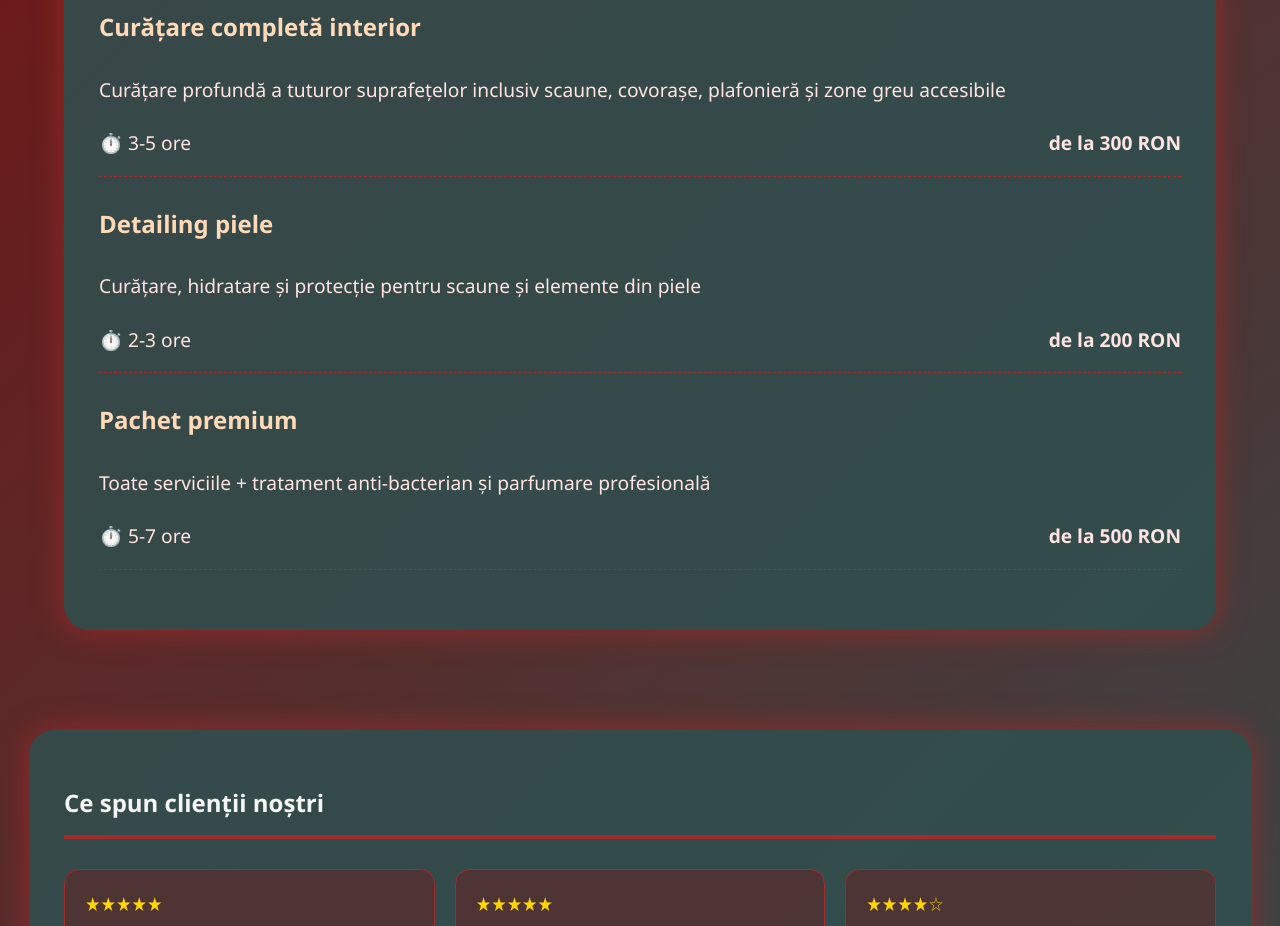
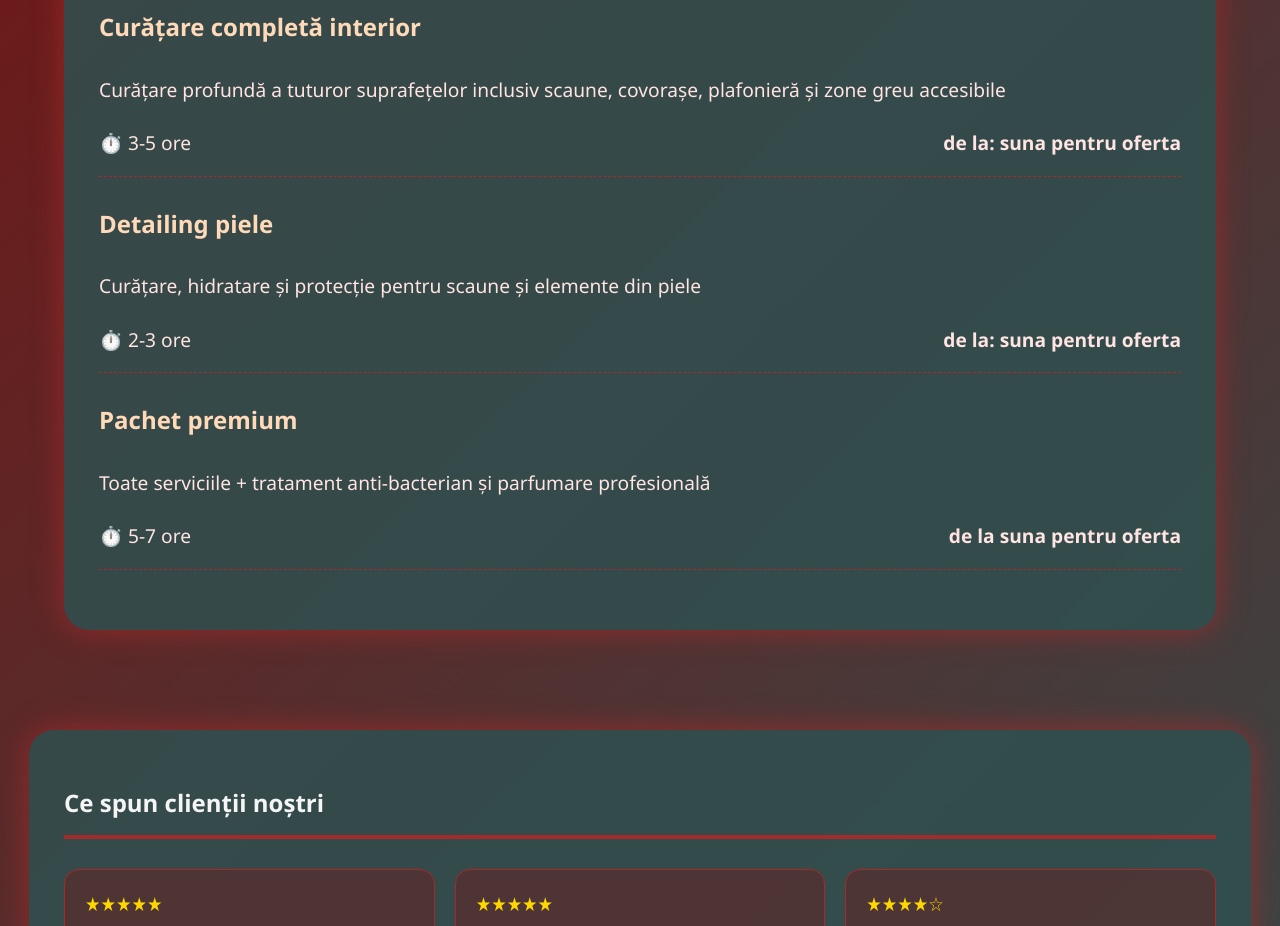
Before and after one commit to mxftony/-mxfsite, a React (Vite) app: page / in a window 1280 px wide. Shown: the part 1480-2406 px from the top of the page. Built offline with nearby package versions, Linux system fonts and the light colour scheme.

Commit message:
Modificari noi la site: oferte

```diff
--- a/src/App.jsx
+++ b/src/App.jsx
@@ -250,19 +250,19 @@ export default function App() {
               titlu: 'Curățare completă interior',
               descriere: 'Curățare profundă a tuturor suprafețelor inclusiv scaune, covorașe, plafonieră și zone greu accesibile',
               durata: '3-5 ore',
-              pret: 'de la 300 RON'
+              pret: 'de la: suna pentru oferta'
             },
             {
               titlu: 'Detailing piele',
               descriere: 'Curățare, hidratare și protecție pentru scaune și elemente din piele',
               durata: '2-3 ore',
-              pret: 'de la 200 RON'
+              pret: 'de la: suna pentru oferta'
             },
             {
               titlu: 'Pachet premium',
               descriere: 'Toate serviciile + tratament anti-bacterian și parfumare profesională',
               durata: '5-7 ore',
-              pret: 'de la 500 RON'
+              pret: 'de la suna pentru oferta'
             }
           ].map((serviciu, i) => (
             <div key={i} style={{
```
